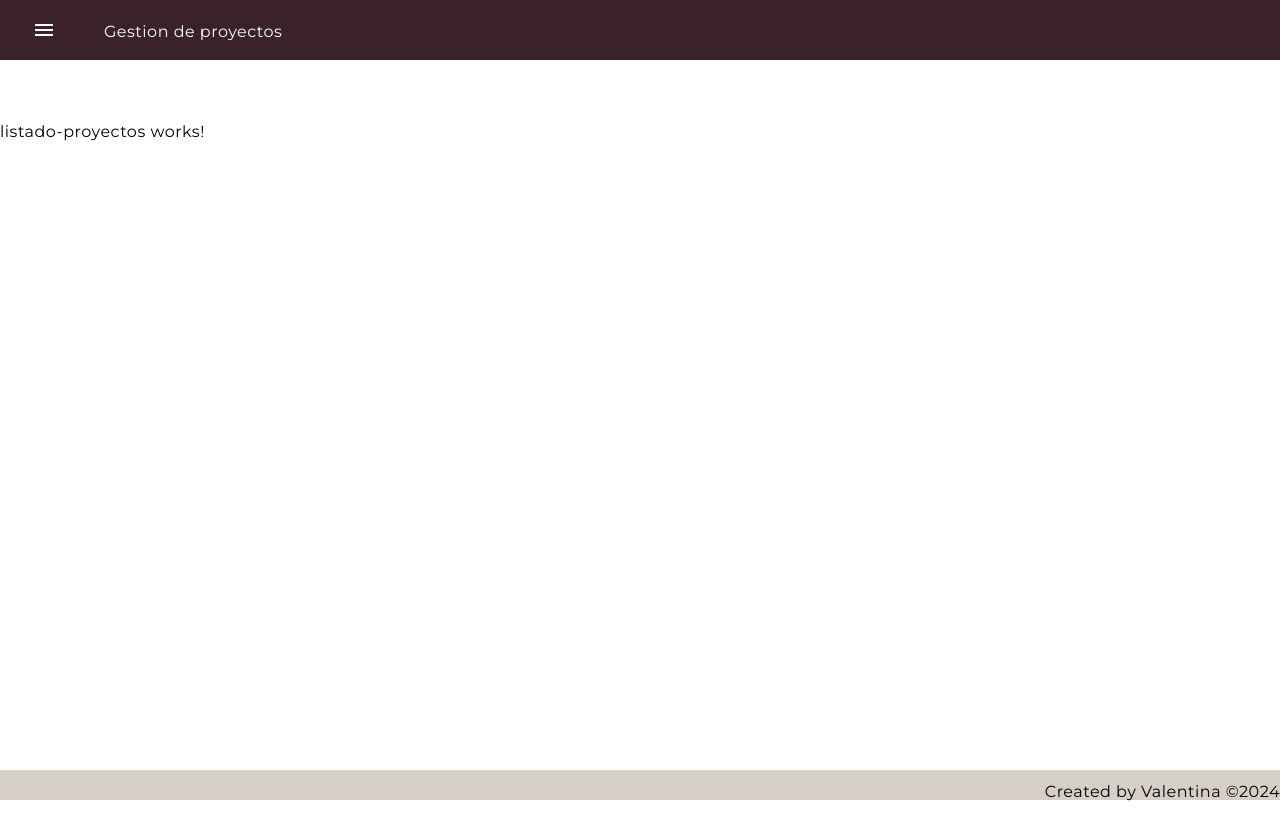
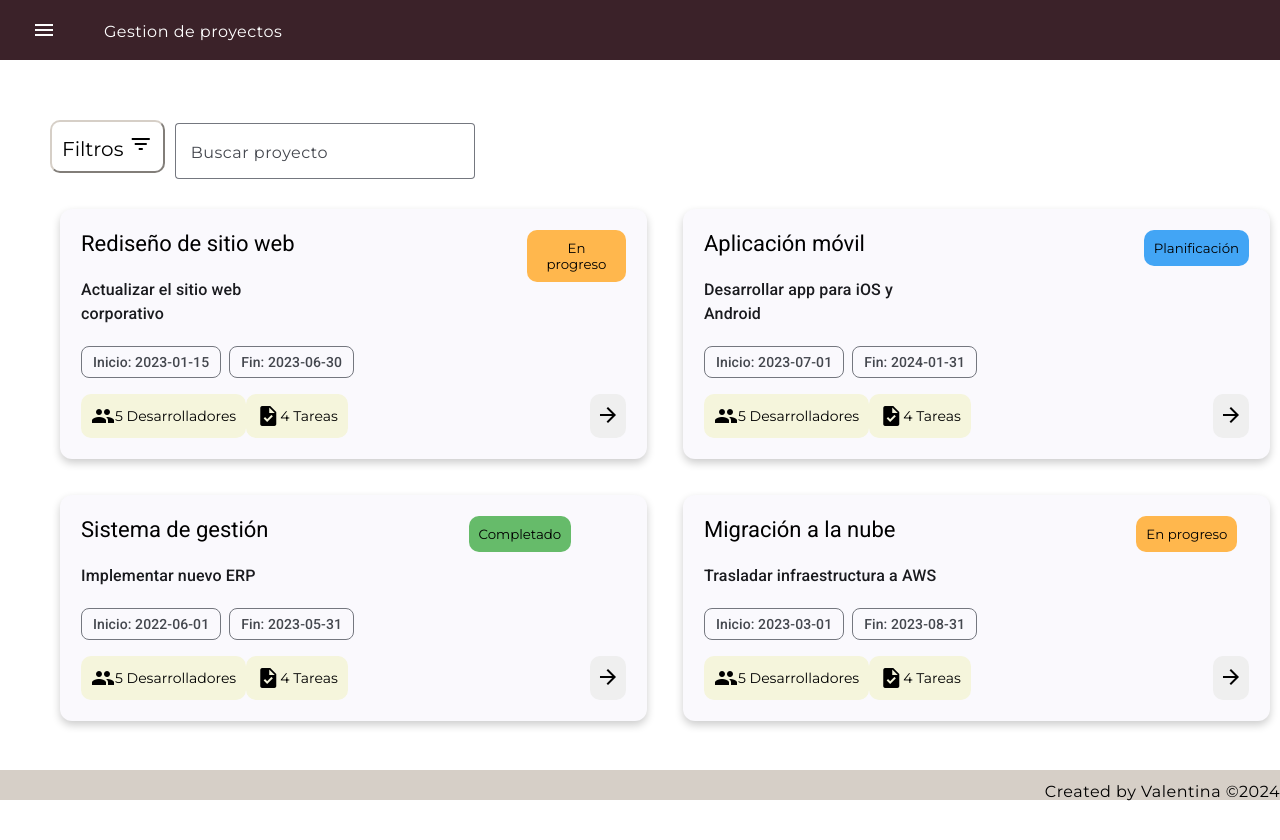
Before and after one commit to 78499-gonzalez-valentina/angular-proyect, an Angular app: page /proyectos in a window 1280 px wide. Shown: the top 840 px of the page. Built offline with nearby package versions, Linux system fonts and the light colour scheme.

Commit message:
proyectos

```diff
--- a/src/app/components/header/header.component.ts
+++ b/src/app/components/header/header.component.ts
@@ -16,7 +16,8 @@ export class HeaderComponent {
   menuItems = [{name:'Inicio', route:'/', icon:'home'},
     {name:'Desarrolladores', route:'desarrolladores', icon:'person'},
       {name:'Proyectos', route:'proyectos', icon:'library_books'},
-      {name:'Tareas', route:'tareas', icon:'task'}]
+      {name:'Tareas', route:'tareas', icon:'task'},
+     {name:'Métricas', route:'metricas', icon:'bar_chart'}]
   menu: boolean = false;
 
   abrirMenu(){
--- a/src/app/components/listado-desarrolladores/listado-desarrolladores.component.scss
+++ b/src/app/components/listado-desarrolladores/listado-desarrolladores.component.scss
@@ -0,0 +1,28 @@
+.example-card {
+  margin-bottom: 20px;
+  max-width: 600px;
+  margin-left: auto;
+  margin-right: auto;
+}
+
+.example-card-footer {
+  display: flex;
+  justify-content: space-between;
+  flex-wrap: wrap;
+}
+
+mat-chip {
+  margin: 5px;
+}
+
+.filter-container {
+  margin-bottom: 20px;
+  display: flex;
+  justify-content: flex-start;
+  align-items: center;
+}
+
+.filter-container button {
+  font-weight: bold;
+  text-transform: uppercase;
+}
--- a/src/app/components/listado-proyectos/listado-proyectos.component.html
+++ b/src/app/components/listado-proyectos/listado-proyectos.component.html
@@ -1 +1,70 @@
-<p>listado-proyectos works!</p>
+<div class="filter-container">
+  <button class="btnFiltro" mat-button [matMenuTriggerFor]="filterMenu">
+    Filtros <mat-icon>filter_list</mat-icon>
+  </button>
+
+  <mat-menu #filterMenu="matMenu">
+    <button mat-menu-item (click)="filterProjects('Todos')">
+      Todos
+    </button>
+    <button mat-menu-item (click)="filterProjects('En progreso')">
+      En progreso
+    </button>
+    <button mat-menu-item (click)="filterProjects('Completado')">
+      Completado
+    </button>
+    <button mat-menu-item (click)="filterProjects('Planificación')">
+      Planificación
+    </button>
+  </mat-menu>
+
+  <mat-form-field appearance="outline" style="width: 300px;">
+    <mat-label>Buscar proyecto</mat-label>
+    <input matInput (keyup)="searchProject($event)" placeholder="Nombre del proyecto">
+  </mat-form-field>
+</div>
+<div class="projects-container">
+    <mat-card *ngFor="let project of filteredProjects" class="project-card" appearance="outlined">
+    <mat-card-header>
+      <mat-card-title class="title">{{ project.name }}</mat-card-title>
+      <mat-card-subtitle class="subtitle">{{ project.description }}</mat-card-subtitle>
+      <div>
+        <button mat-flat-button [ngClass]="{
+                  'in-progress': project.status === 'En progreso',
+                  'completed': project.status === 'Completado',
+                  'planning': project.status === 'Planificación'
+                }" class="status-btn">
+          {{ project.status }}
+        </button>
+      </div>
+    </mat-card-header>
+
+    <mat-card-content>
+      <div class="date-info">
+        <mat-chip class="start-date">Inicio: {{ project.startDate }}</mat-chip>
+        <mat-chip class="end-date">Fin: {{ project.endDate }}</mat-chip>
+      </div>
+      <div class="additional-info">
+        <div class="mas-info">
+          <button mat-fab extended class="info-btn">
+            <mat-icon>group</mat-icon>
+            {{ project.developers }} Desarrolladores
+          </button>
+          <button mat-fab extended class="info-btn">
+            <mat-icon>task</mat-icon>
+            {{ project.tasks }} Tareas
+          </button>
+        </div>
+
+
+
+        <button mat-icon-button class="more-btn"  matTooltip="Ver más detalles">
+          <mat-icon>arrow_forward</mat-icon>
+        </button>
+      </div>
+
+    </mat-card-content>
+
+  </mat-card>
+
+</div>
--- a/src/app/components/listado-proyectos/listado-proyectos.component.scss
+++ b/src/app/components/listado-proyectos/listado-proyectos.component.scss
@@ -0,0 +1,121 @@
+.header {
+  display: flex;
+  justify-content: space-between;
+  margin-bottom: 20px;
+  font-weight: 500;
+}
+
+.projects-container {
+  display: flex;
+  flex-wrap: wrap;
+  margin-left: 50px;
+  /* Esto permite que las tarjetas se ajusten a nuevas filas */
+  gap: 16px;
+  /* Espaciado entre las tarjetas */
+}
+.additional-info{
+  display: flex;
+  flex-direction: row;
+  justify-content: space-around;
+
+}
+.mas-info{
+  display: flex;
+  flex-direction: row;
+}
+
+.project-card {
+  flex: 1 1 500px;
+  /* Cada tarjeta ocupará al menos 300px, y crecerá si hay más espacio */
+  max-width: 600px;
+  margin: 10px;
+  padding: 5px;
+  box-shadow: 0 4px 8px rgba(0, 0, 0, 0.2);
+  border: none;
+  /* Limita el ancho máximo de cada tarjeta */
+}
+.title{
+  margin-bottom: 20px;
+}
+
+.subtitle{
+  margin-bottom: 20px;
+}
+
+.status{
+  margin-top: 10px;
+  margin-bottom: 5px;
+}
+mat-card {
+  margin-top: 20px;
+}
+
+mat-table {
+  width: 100%;
+}
+
+
+.date-info {
+  display: flex;
+  gap: 8px;
+  margin-bottom: 16px;
+}
+
+.additional-info {
+  display: flex;
+  gap: 16px;
+  margin-bottom: 16px;
+}
+
+.info-btn {
+  display: flex;
+  align-items: center;
+  font-size: 14px;
+  text-transform: none;
+  border: none;
+  background-color: beige;
+  border-radius: 10px;
+  padding: 10px;
+}
+
+.status-btn {
+  margin-left: 200px;
+  padding: 10px;
+  border: none;
+  border-radius: 10px;
+  background-color:#E8F5E9
+}
+/* Estado: En progreso */
+.in-progress {
+  background-color: #FFB74D;
+  /* Naranja suave */
+}
+
+/* Estado: Completado */
+.completed {
+  background-color: #66BB6A;
+  /* Verde suave */
+}
+
+/* Estado: Planificación */
+.planning {
+  background-color: #42A5F5;
+  /* Azul suave */
+}
+
+.more-btn {
+  margin-left: auto;
+  border: none;
+  border-radius: 10px;
+}
+
+.btnFiltro{
+border-color: #D6CFC7;
+border-radius: 10px;
+padding: 10px;
+margin-right: 10px;
+margin-left: 50px;
+margin-bottom: 10px;
+font-size: 20px;
+background-color: white;
+}
--- a/src/app/components/listado-proyectos/listado-proyectos.component.ts
+++ b/src/app/components/listado-proyectos/listado-proyectos.component.ts
@@ -1,12 +1,65 @@
 import { Component } from '@angular/core';
+import { CommonModule } from '@angular/common';
+import {MatProgressBarModule} from '@angular/material/progress-bar';
+import {MatCardModule} from '@angular/material/card';
+import {MatChipsModule} from '@angular/material/chips';
+import { MatIconModule } from '@angular/material/icon';
+import { MatMenuModule } from '@angular/material/menu';
+import { MatFormFieldModule } from '@angular/material/form-field';
+import { MatInputModule } from '@angular/material/input';
+
+interface Project {
+  id: number;
+  name: string;
+  description: string;
+  status: 'En progreso' | 'Completado' | 'Planificación';
+  startDate: string;
+  endDate: string;
+  developer: string;
+  developers:number;
+  tasks: number;
+}
 
 @Component({
   selector: 'app-listado-proyectos',
   standalone: true,
-  imports: [],
+  imports: [
+    MatCardModule,
+    MatChipsModule,
+    MatProgressBarModule,
+    CommonModule,
+    MatIconModule,
+    MatMenuModule,
+    MatFormFieldModule,
+    MatInputModule,
+    ],
   templateUrl: './listado-proyectos.component.html',
   styleUrl: './listado-proyectos.component.scss'
 })
+
 export class ListadoProyectosComponent {
+   projects: Project[] = [
+    { id: 1, name: 'Rediseño de sitio web', description: 'Actualizar el sitio web corporativo', status: 'En progreso', startDate: '2023-01-15', endDate: '2023-06-30', developer:'Juan', developers:5, tasks:4},
+    { id: 2, name: 'Aplicación móvil', description: 'Desarrollar app para iOS y Android', status: 'Planificación', startDate: '2023-07-01', endDate: '2024-01-31',  developer:'Juan',  developers:5, tasks:4},
+    { id: 3, name: 'Sistema de gestión', description: 'Implementar nuevo ERP', status: 'Completado', startDate: '2022-06-01', endDate: '2023-05-31',  developer:'Juan',  developers:5, tasks:4 },
+    { id: 4, name: 'Migración a la nube', description: 'Trasladar infraestructura a AWS', status: 'En progreso', startDate: '2023-03-01', endDate: '2023-08-31',  developer:'Juan',  developers:5, tasks:4},
+  ];
 
+   filteredProjects = this.projects;
+
+  // Método para filtrar proyectos por estado
+  filterProjects(status: string) {
+    if (status === 'Todos') {
+      this.filteredProjects = this.projects;
+    } else {
+      this.filteredProjects = this.projects.filter(project => project.status === status);
+    }
+  }
+
+  searchProject(event: Event): void {
+  const input = (event.target as HTMLInputElement).value.trim().toLowerCase();
+  this.filteredProjects = this.projects.filter(project =>
+    project.name.toLowerCase().includes(input)
+  );
 }
+}
```
